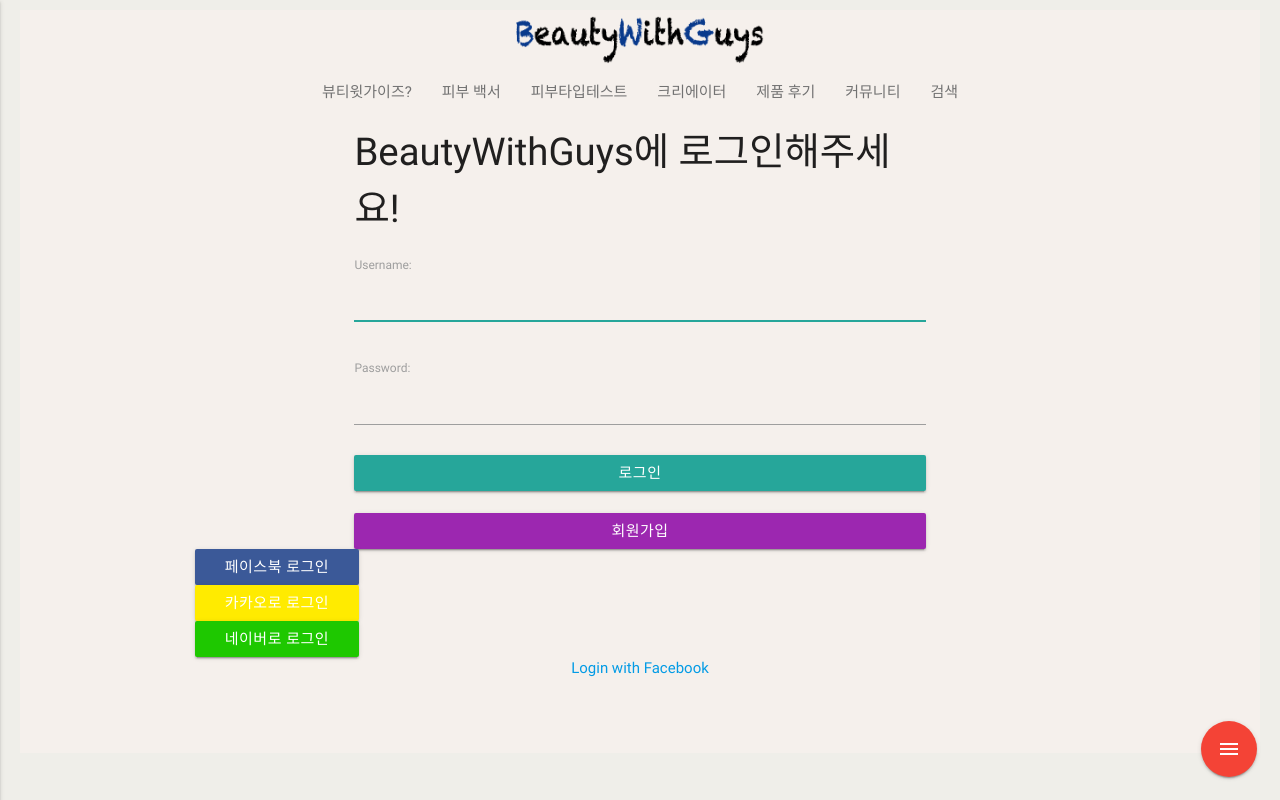
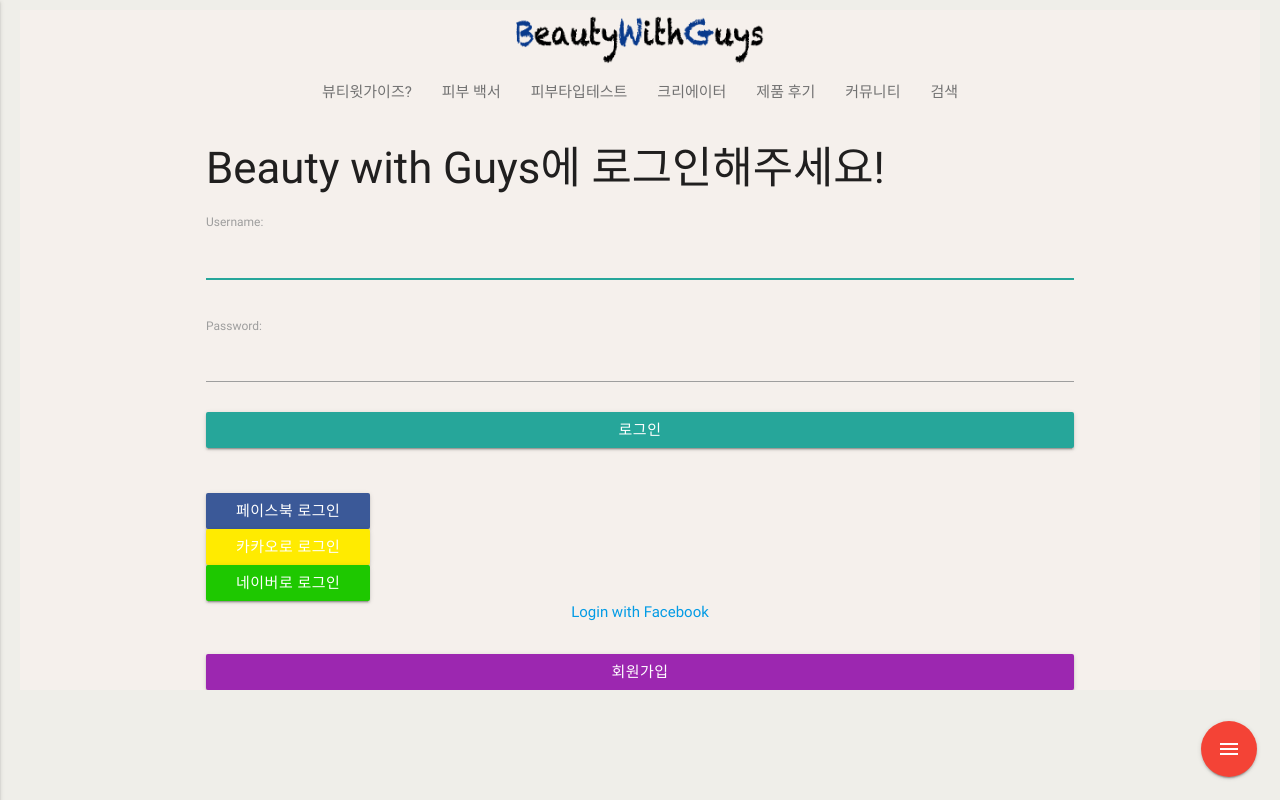
Before and after one commit to wtl0442/bwg_real, a Django app: page /accounts/login/ in a window 1280 px wide. Run offline with Django 3.2, Linux system fonts and the light colour scheme; some libraries are stand-ins or nearby versions.

Commit message:
editing login.html with latest version

```diff
--- a/beautiful/accounts/templates/accounts/login.html
+++ b/beautiful/accounts/templates/accounts/login.html
@@ -19,10 +19,6 @@
 <script type="text/javascript" src="https://static.nid.naver.com/js/naveridlogin_js_sdk_2.0.0.js" charset="utf-8"></script>
 
     <div class="login_box">
-      <div class="row">
-        <div class="col l2">&nbsp;</div>
-          <div class="col l8 m12 s12">
-
      {% if request.user.is_authenticated %}
          <h4>메인페이지로 돌아가고 있습니다</h4>
          <script>
@@ -30,18 +26,12 @@
          window.history.back();
          </script>
         {% else %}
-             <span class="hide-on-small-only" style="font-size:3vw;">BeautyWithGuys에 로그인해주세요!</span>
-             <span class="hide-on-med-and-up" style="font-size:8vw;">BeautyWithGuys 로그인</span>
+         <h3>Beauty with Guys에 로그인해주세요!</h3>
         <form method="POST" action="">
         {% csrf_token %}
         {{ form.as_p }}
-            <button type="submit" class="btn full">로그인</button>
+        <button type="submit" class="btn full">로그인</button></form>
         <br><br>
-            <a href="{% url 'accounts:signup' %}" class="btn purple full">회원가입</a>
-            </form>
-            {% endif %}
-    </div>
-
         <a href="{% provider_login_url "facebook" method='oauth2'  %}" class="btn  btn-social btn-facebook" style="background-color:#3b5998;text-align:center">
             <span class="fa fa-facebook"></span>
                            페이스북 로그인
@@ -118,9 +108,8 @@
                 </script>
             </div>
         </div>
+        <a href="{% url 'accounts:signup' %}" class="btn purple full">회원가입</a>
+
+        {% endif %}
     </div>
-
-<div class="col l2">&nbsp;</div>
-</div>
-
 {% endblock %}
```
Also changed, not shown: beautiful/db.sqlite3. Lines whose indentation alone changed are shown as unchanged.
